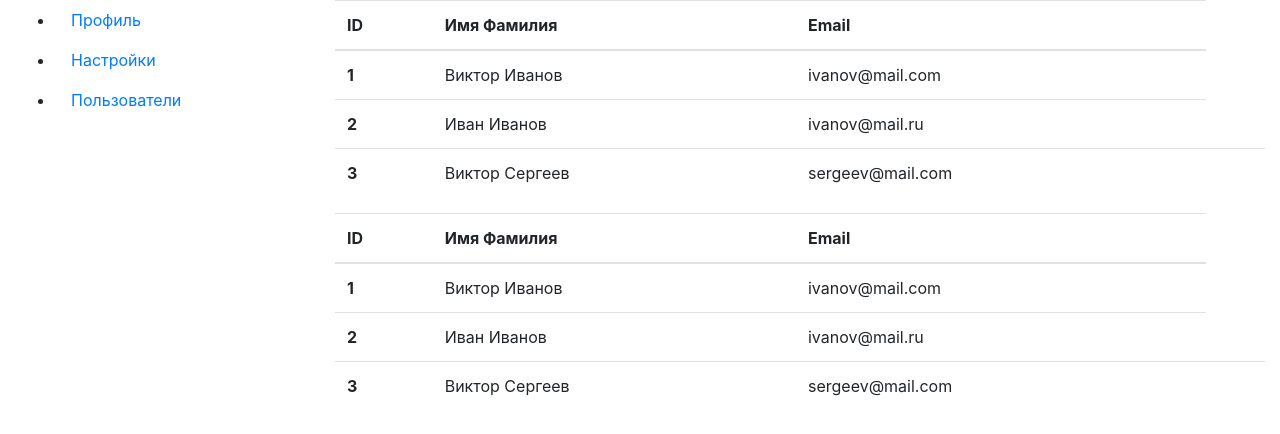
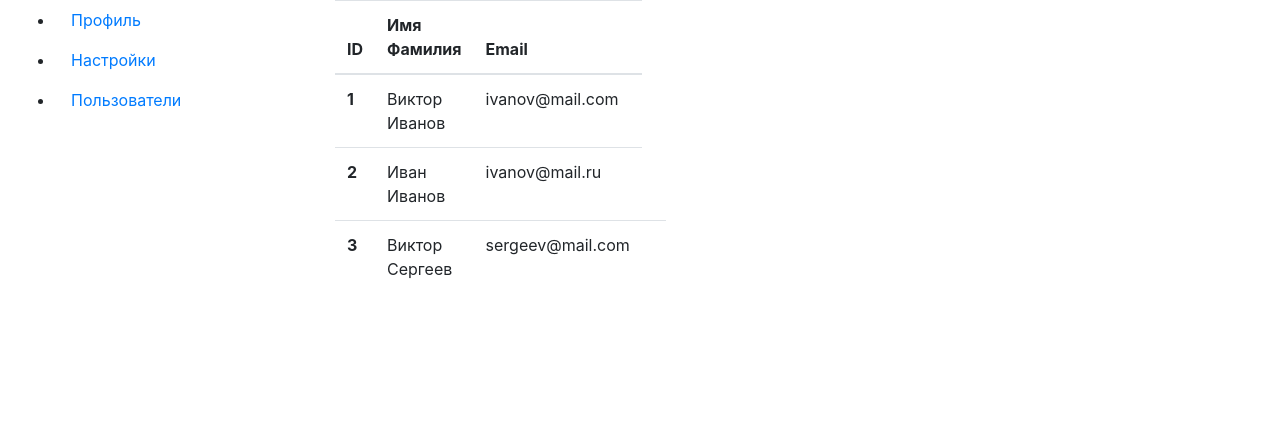
Before and after one commit to grisha136/ger_lk, a React (Create React App) app: page /users in a window 1280 px wide. Shown: the top 434 px of the page. Built offline with nearby package versions, Linux system fonts and the light colour scheme.

Commit message:
16.10.2020

```diff
--- a/src/App.js
+++ b/src/App.js
@@ -2,26 +2,11 @@ import React from 'react';
 import logo from './logo.svg';
 import './App.css';
 import {BrowserRouter, NavLink, Route} from "react-router-dom";
+import {Menu} from "./components/Menu";
+import {Profile} from "./components/Profile";
+import {Settings} from "./components/Settings";
+import {Users} from "./components/Users";
 
-const Menu = ()=>{
-  return <ul>
-    <li><NavLink className="nav-link" to="/profile">Профиль</NavLink></li>
-    <li><NavLink className="nav-link" to="/settings">Настройки</NavLink></li>
-    <li><NavLink className="nav-link" to="/users">Пользователи</NavLink></li>
-  </ul>
-}
-
-const Profile = ()=>{
-    return <div className="row">
-        <div className="col-2">
-        <img width = "100%" src ="https://i.pinimg.com/originals/51/f6/fb/51f6fb256629fc755b8870c801092942.png" alt=''/>
-    </div>
-        <div className="col-10">
-            <h1>Виктор Иванов</h1>
-            <p>Lorem ipsum dolor sit amet, consectetur adipisicing elit. Amet deserunt facilis maxime, porro praesentium qui quibusdam quod, ratione recusandae sapiente soluta vel. Aliquid fugit labore laudantium minima molestias repellat suscipit!</p>
-        </div>
-    </div>
-}
 
 function App() {
   return (
@@ -33,62 +18,8 @@ function App() {
            </div>
            <div className="col-9">
               <Route path ="/profile" render={()=>{return <Profile/>}}/>
-              <Route path ="/settings" render={()=>{return <settings/>}}/>
-               <table className="table">
-                   <thead>
-                   <tr>
-                       <th scope="col">ID</th>
-                       <th scope="col">Имя Фамилия</th>
-                       <th scope="col">Email</th>
-                   </tr>
-                   </thead>
-                   <tbody>
-                   <tr>
-                       <th scope="row">1</th>
-                       <td>Виктор Иванов</td>
-                       <td>ivanov@mail.com</td>
-                   </tr>
-                   <tr>
-                       <th scope="row">2</th>
-                       <td>Иван Иванов</td>
-                       <td>ivanov@mail.ru</td>
-                   </tr>
-                   <tr>
-                       <th scope="row">3</th>
-                       <td>Виктор Сергеев</td>
-                       <td>sergeev@mail.com</td>
-                       <td></td>
-                   </tr>
-                   </tbody>
-               </table>
-              <Route path ="/users" render={()=>{return <users/>}}/>
-               <table className="table">
-                   <thead>
-                   <tr>
-                       <th scope="col">ID</th>
-                       <th scope="col">Имя Фамилия</th>
-                       <th scope="col">Email</th>
-                   </tr>
-                   </thead>
-                   <tbody>
-                   <tr>
-                       <th scope="row">1</th>
-                       <td>Виктор Иванов</td>
-                       <td>ivanov@mail.com</td>
-                   </tr>
-                   <tr>
-                       <th scope="row">2</th>
-                       <td>Иван Иванов</td>
-                       <td>ivanov@mail.ru</td>
-                   </tr>
-                   <tr>
-                       <th scope="row">3</th>
-                       <td>Виктор Сергеев</td>
-                       <td>sergeev@mail.com</td>
-                       <td></td>
-                   </tr>
-                   </tbody>
-               </table>
+              <Route path ="/settings" render={()=>{return <Settings/>}}/>
+              <Route path ="/users" render={()=>{return <Users/>}}/>
              </div>
            </div>
          </BrowserRouter>
--- /dev/null
+++ b/src/components/Menu.jsx
@@ -0,0 +1,10 @@
+import React from 'react';
+import {NavLink} from "react-router-dom";
+
+export const Menu = ()=>{
+    return <ul>
+        <li><NavLink className="nav-link" to="/profile">Профиль</NavLink></li>
+        <li><NavLink className="nav-link" to="/settings">Настройки</NavLink></li>
+        <li><NavLink className="nav-link" to="/users">Пользователи</NavLink></li>
+    </ul>
+}
--- /dev/null
+++ b/src/components/Profile.jsx
@@ -0,0 +1,33 @@
+import React from "react";
+
+export class Profile extends React.Component{
+    constructor() {
+        super();
+        this.state = {
+            userName: "empty"
+        }
+    }
+
+    componentDidMount() {
+        fetch( "http://derk34.beget.tech/getUserJSON")
+           .then(response=>response.text())
+            .then(info=>{
+                this.setState({
+                    userName: info
+                })
+            });
+    }
+
+    render(){
+        console.log("ШАГ 1 Компонента отрисовается");
+        return <div className="row">
+            <div className="col-2">
+                <img width = "100%" src ="https://i.pinimg.com/originals/51/f6/fb/51f6fb256629fc755b8870c801092942.png" alt=''/>
+            </div>
+            <div className="col-10">
+                <h1>{this.state.userName}</h1>
+                <p>Lorem ipsum dolor sit amet, consectetur adipisicing elit. Amet deserunt facilis maxime, porro praesentium qui quibusdam quod, ratione recusandae sapiente soluta vel. Aliquid fugit labore laudantium minima molestias repellat suscipit!</p>
+            </div>
+        </div>
+    }
+}
--- /dev/null
+++ b/src/components/Settings.jsx
@@ -0,0 +1,12 @@
+import React from "react";
+
+export const Settings = ()=> {
+    return <div className="row">
+        <div className="col-2">
+            <p>Имя: Виктор</p>
+            <p>Фамилия: Иванов</p>
+            <p>Email: ivanov@mail.com</p>
+            <p>ID: 1</p>
+        </div>
+    </div>
+}
--- /dev/null
+++ b/src/components/Users.jsx
@@ -0,0 +1,35 @@
+import React from "react";
+
+export const Users = ()=> {
+    return <div className="row">
+        <div className="col-2">
+            <table className="table">
+                <thead>
+                <tr>
+                    <th scope="col">ID</th>
+                    <th scope="col">Имя Фамилия</th>
+                    <th scope="col">Email</th>
+                </tr>
+                </thead>
+                <tbody>
+                <tr>
+                    <th scope="row">1</th>
+                    <td>Виктор Иванов</td>
+                    <td>ivanov@mail.com</td>
+                </tr>
+                <tr>
+                    <th scope="row">2</th>
+                    <td>Иван Иванов</td>
+                    <td>ivanov@mail.ru</td>
+                </tr>
+                <tr>
+                    <th scope="row">3</th>
+                    <td>Виктор Сергеев</td>
+                    <td>sergeev@mail.com</td>
+                    <td></td>
+                </tr>
+                </tbody>
+            </table>
+        </div>
+    </div>
+}
```
